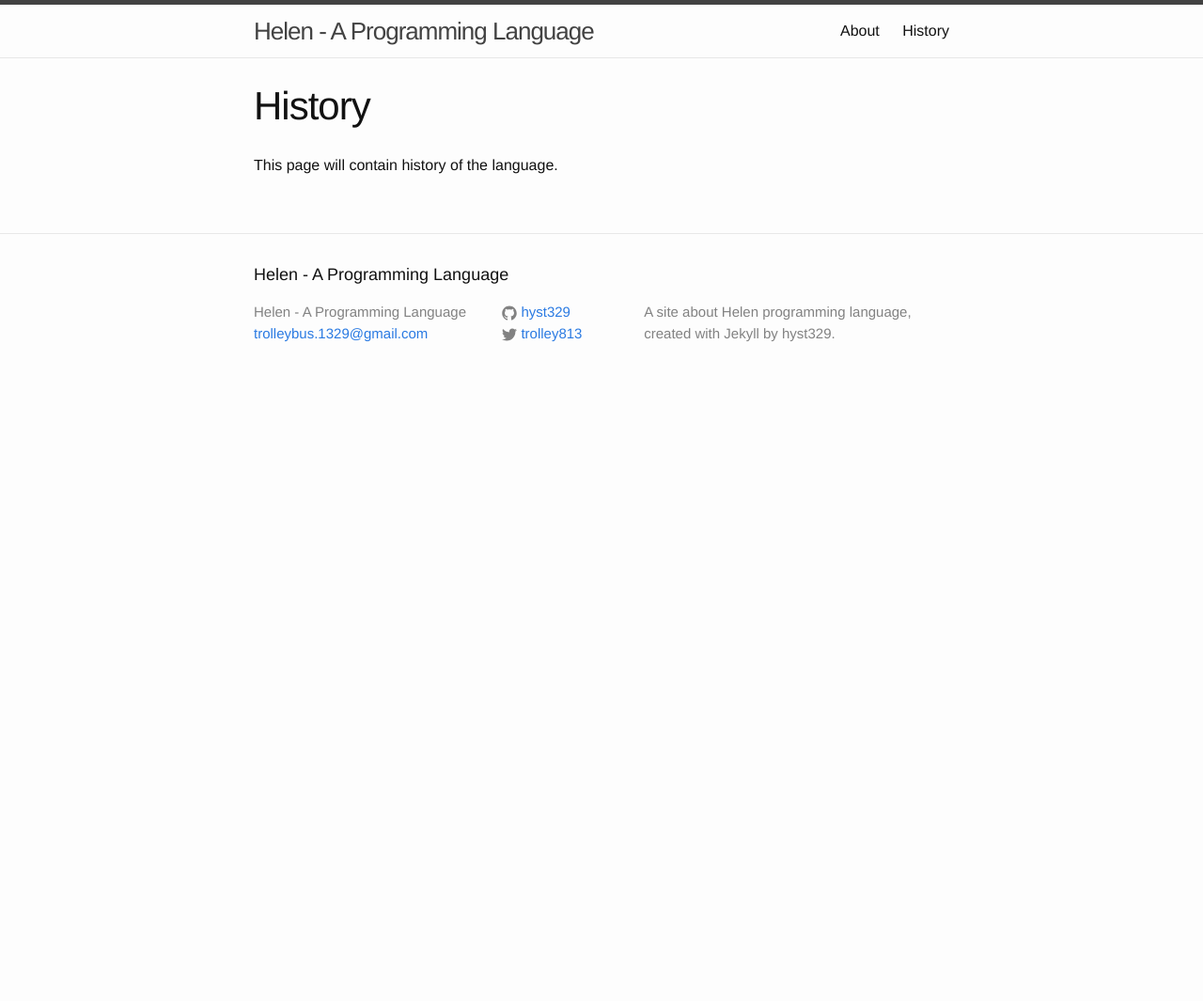
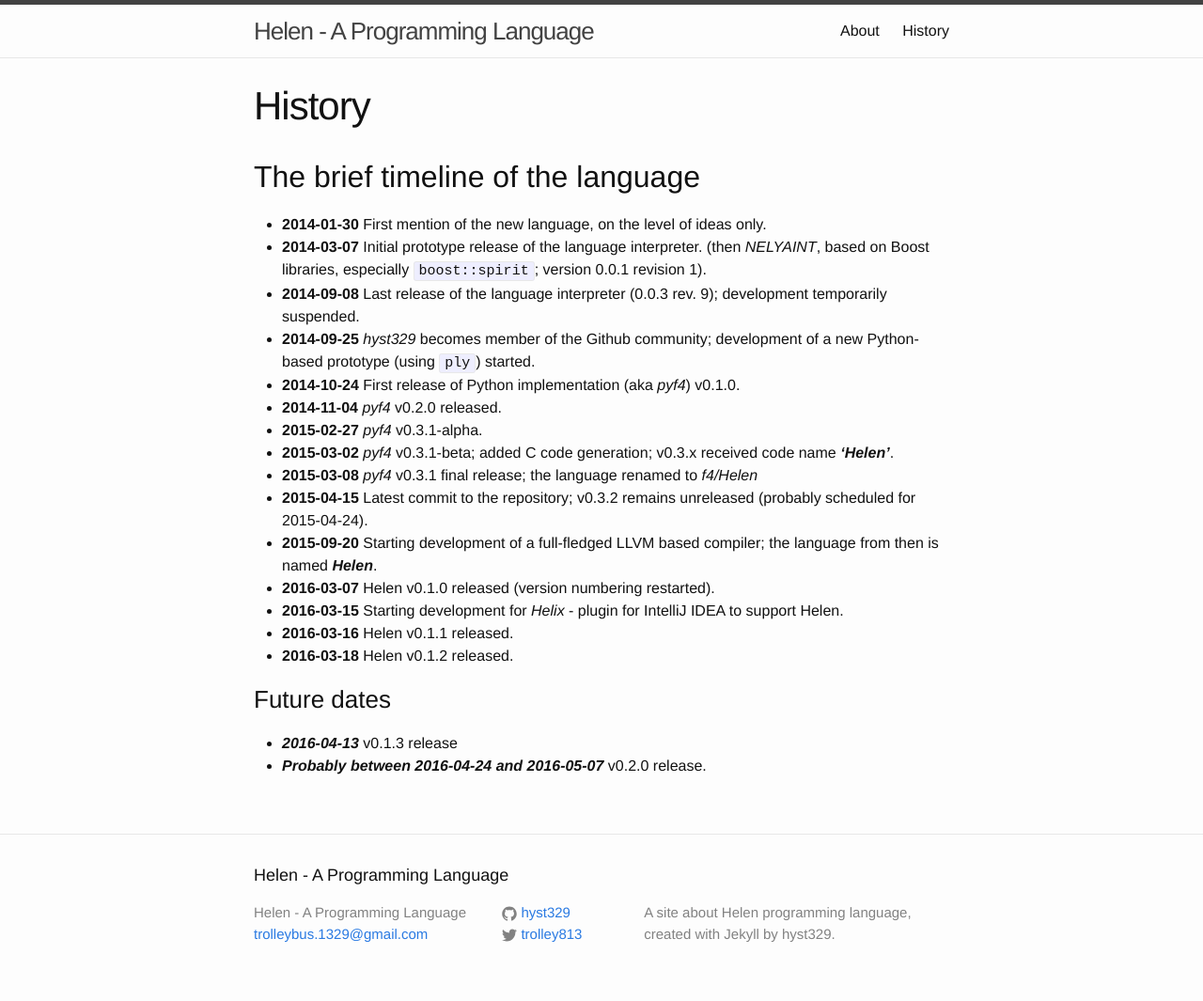
Before and after one commit to hyst329/helen-site, a Jekyll site: the page built from history.md, in a window 1280 px wide. Shown: the whole page at 94% size. Built offline with Jekyll 4.4.1, drawn with Linux system fonts in a browser that asks for light colours; before the commit the page ends 900 px from its top, so only the background shows below that.

Commit message:
history written

```diff
--- a/history.md
+++ b/history.md
@@ -4,4 +4,31 @@ title: History
 permalink: /history/
 ---
 
-This page will contain history of the language.
+## The brief timeline of the language
+- **2014-01-30** First mention of the new language, on the level of ideas only.
+- **2014-03-07** Initial prototype release of the language interpreter.
+(then *NELYAINT*, based on Boost libraries, especially `boost::spirit`;
+  version 0.0.1 revision 1).
+- **2014-09-08** Last release of the language interpreter (0.0.3 rev. 9);
+development temporarily suspended.
+- **2014-09-25** *hyst329* becomes member of the Github community;
+development of a new Python-based prototype (using `ply`) started.
+- **2014-10-24** First release of Python implementation (aka *pyf4*) v0.1.0.
+- **2014-11-04** *pyf4* v0.2.0 released.
+- **2015-02-27** *pyf4* v0.3.1-alpha.
+- **2015-03-02** *pyf4* v0.3.1-beta; added C code generation; v0.3.x received
+code name ***'Helen'***.
+- **2015-03-08** *pyf4* v0.3.1 final release; the language renamed to *f4/Helen*
+- **2015-04-15** Latest commit to the repository; v0.3.2 remains unreleased
+(probably scheduled for 2015-04-24).
+- **2015-09-20** Starting development of a full-fledged LLVM based compiler;
+the language from then is named ***Helen***.
+- **2016-03-07** Helen v0.1.0 released (version numbering restarted).
+- **2016-03-15** Starting development for *Helix* - plugin for IntelliJ IDEA
+to support Helen.
+- **2016-03-16** Helen v0.1.1 released.
+- **2016-03-18** Helen v0.1.2 released.
+
+### Future dates
+- ***2016-04-13*** v0.1.3 release
+- ***Probably between 2016-04-24 and 2016-05-07*** v0.2.0 release.
```
